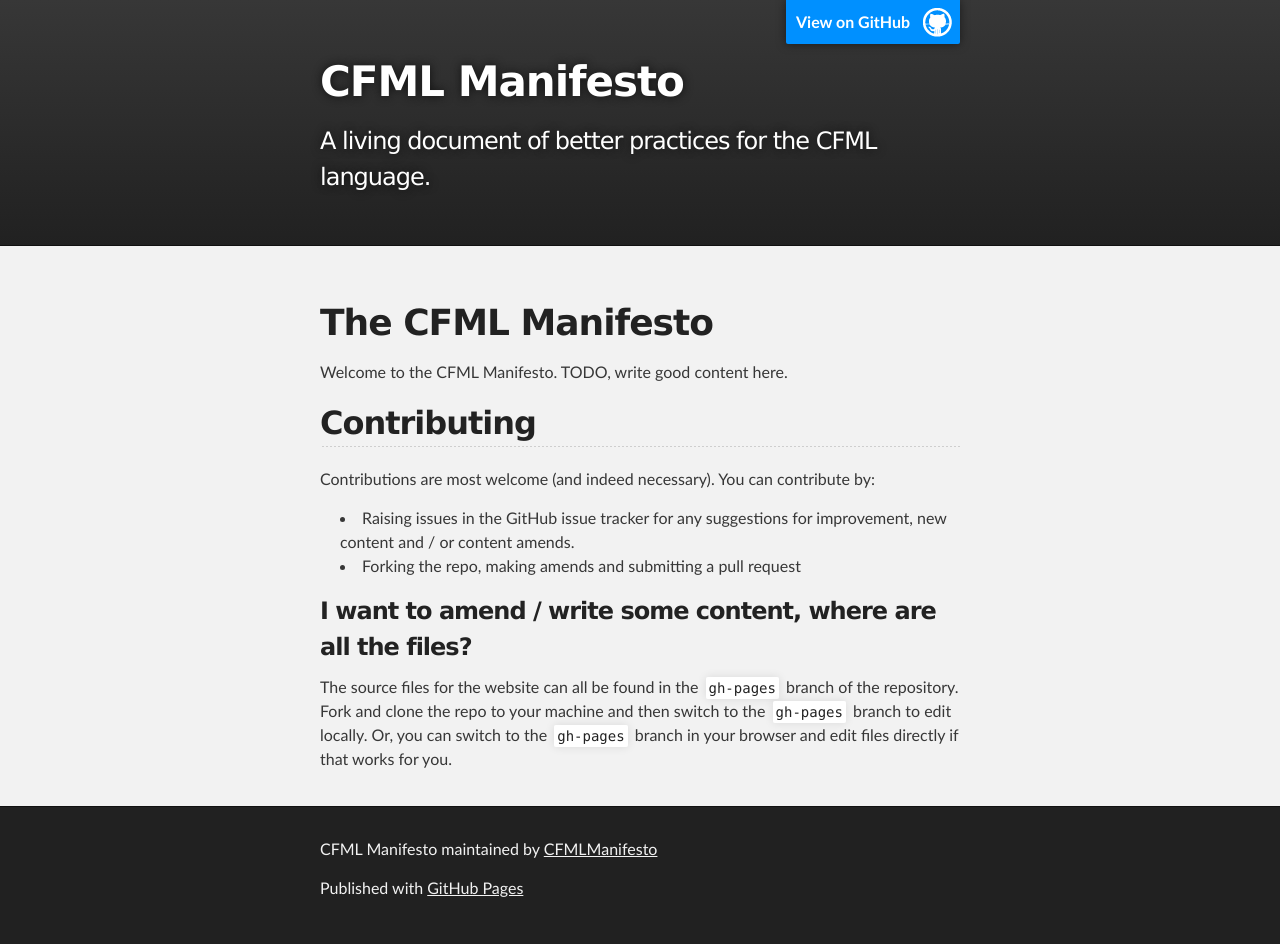
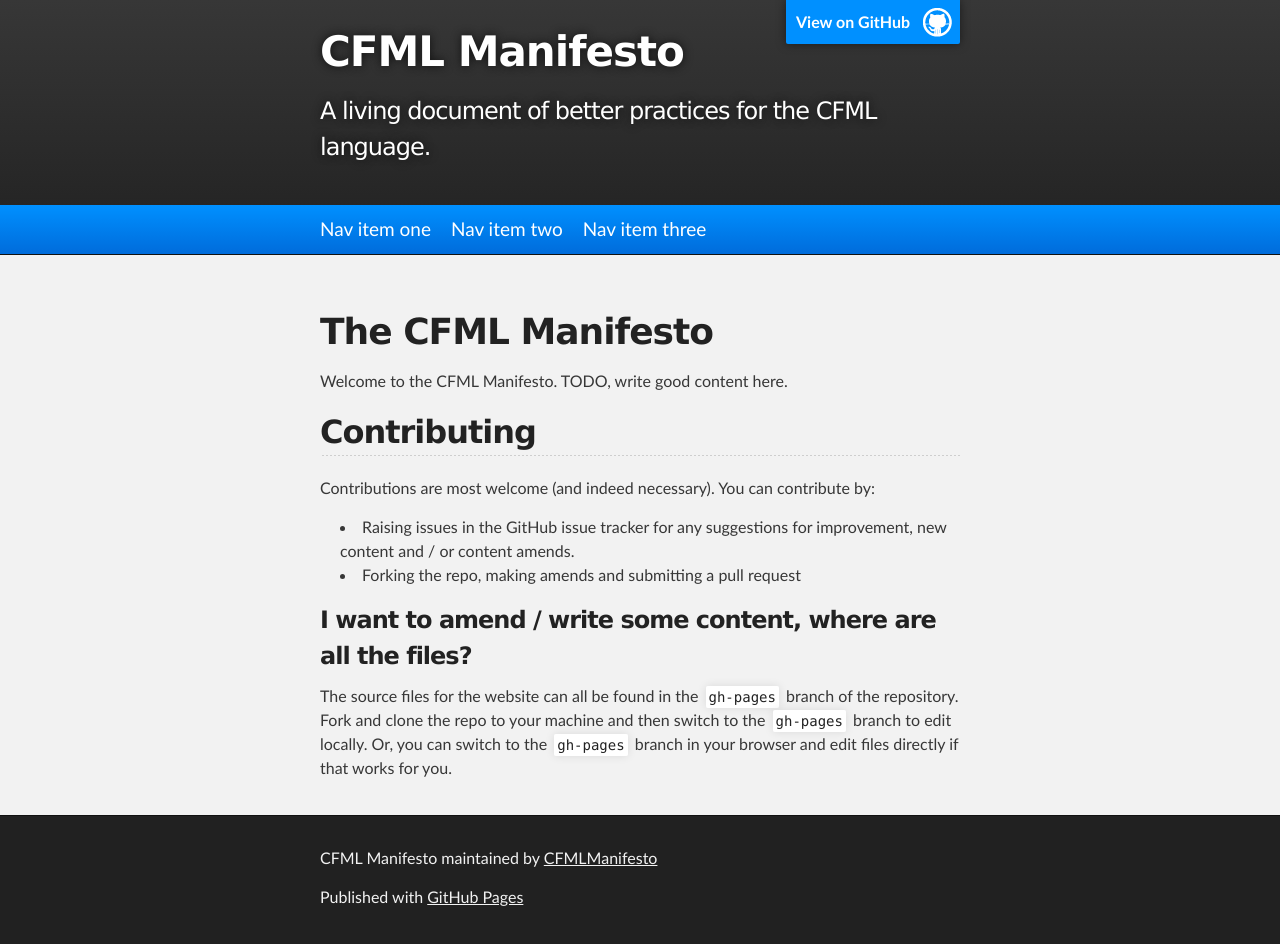
Before and after one commit to CFMLManifesto/CFMLManifesto, a Jekyll site: the page built from index.html, in a window 1280 px wide. Built offline with Jekyll 4.4.1, drawn with Linux system fonts in a browser that asks for light colours; Markdown is read by kramdown in place of the engine named in the settings.

Commit message:
Adding markup and styling of basic main navigation

```diff
--- a/_layouts/default.html
+++ b/_layouts/default.html
@@ -22,6 +22,14 @@
 					<h1 id="project_title">CFML Manifesto</h1>
 					<h2 id="project_tagline">A living document of better practices for the CFML language.</h2>
 				</div>
+
+				<nav id="main_navigation" role="navigation">
+					<ul class="inner">
+						<li><a href="#">Nav item one</a></li>
+						<li><a href="#">Nav item two</a></li>
+						<li><a href="#">Nav item three</a></li>
+					</ul>
+				</nav>
 			</header>
 		</div>
 
--- a/stylesheets/stylesheet.css
+++ b/stylesheets/stylesheet.css
@@ -290,7 +290,13 @@
 }
 
 #header_wrap .inner {
-  padding: 50px 10px 30px 10px;
+  padding-left  : 10px;
+  padding-right : 10px;
+}
+
+#header_wrap > .inner {
+  padding-top    : 50px;
+  padding-bottom : 30px;
 }
 
 #project_title {
@@ -309,43 +315,30 @@
   text-shadow: #111 0px 0px 10px;
 }
 
-#downloads {
-  position: absolute;
-  width: 210px;
-  z-index: 10;
-  bottom: -40px;
-  right: 0;
-  height: 70px;
-  background: url('../images/icon_download.png') no-repeat 0% 90%;
+#main_navigation {
+  width    : 100%;
+  background: -moz-linear-gradient(top, #0090ff, #006cdb);
+  background: -webkit-linear-gradient(top, #0090ff, #006cdb);
+  background: -ms-linear-gradient(top, #0090ff, #006cdb);
+  background: -o-linear-gradient(top, #0090ff, #006cdb);
+  background: linear-gradient(top, #0090ff, #006cdb);
 }
 
-.zip_download_link {
-  display: block;
-  float: right;
-  width: 90px;
-  height:70px;
-  text-indent: -5000px;
-  overflow: hidden;
-  background: url(../images/sprite_download.png) no-repeat bottom left;
+#main_navigation ul {
+  overflow : auto;
+  padding  : 10px;
 }
 
-.tar_download_link {
-  display: block;
-  float: right;
-  width: 90px;
-  height:70px;
-  text-indent: -5000px;
-  overflow: hidden;
-  background: url(../images/sprite_download.png) no-repeat bottom right;
-  margin-left: 10px;
+#main_navigation ul li {
+  float : left;
+  list-style : none;
+  padding : 0 20px 0 0;
 }
 
-.zip_download_link:hover {
-  background: url(../images/sprite_download.png) no-repeat top left;
-}
-
-.tar_download_link:hover {
-  background: url(../images/sprite_download.png) no-repeat top right;
+#main_navigation a,
+#main_navigation a:visited {
+  color     : #fff;
+  font-size : 19px;
 }
 
 #main_content_wrap {
```
